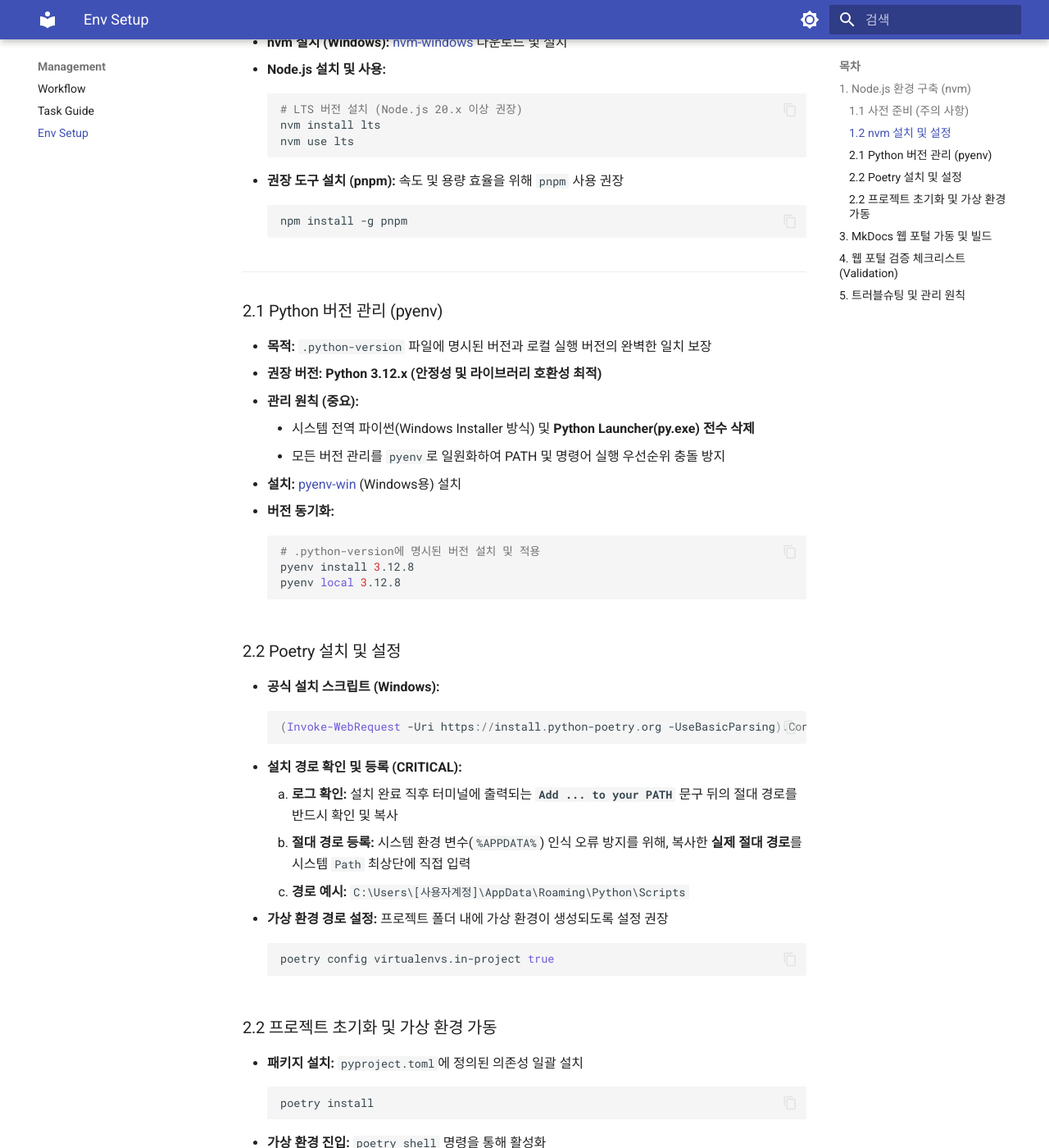
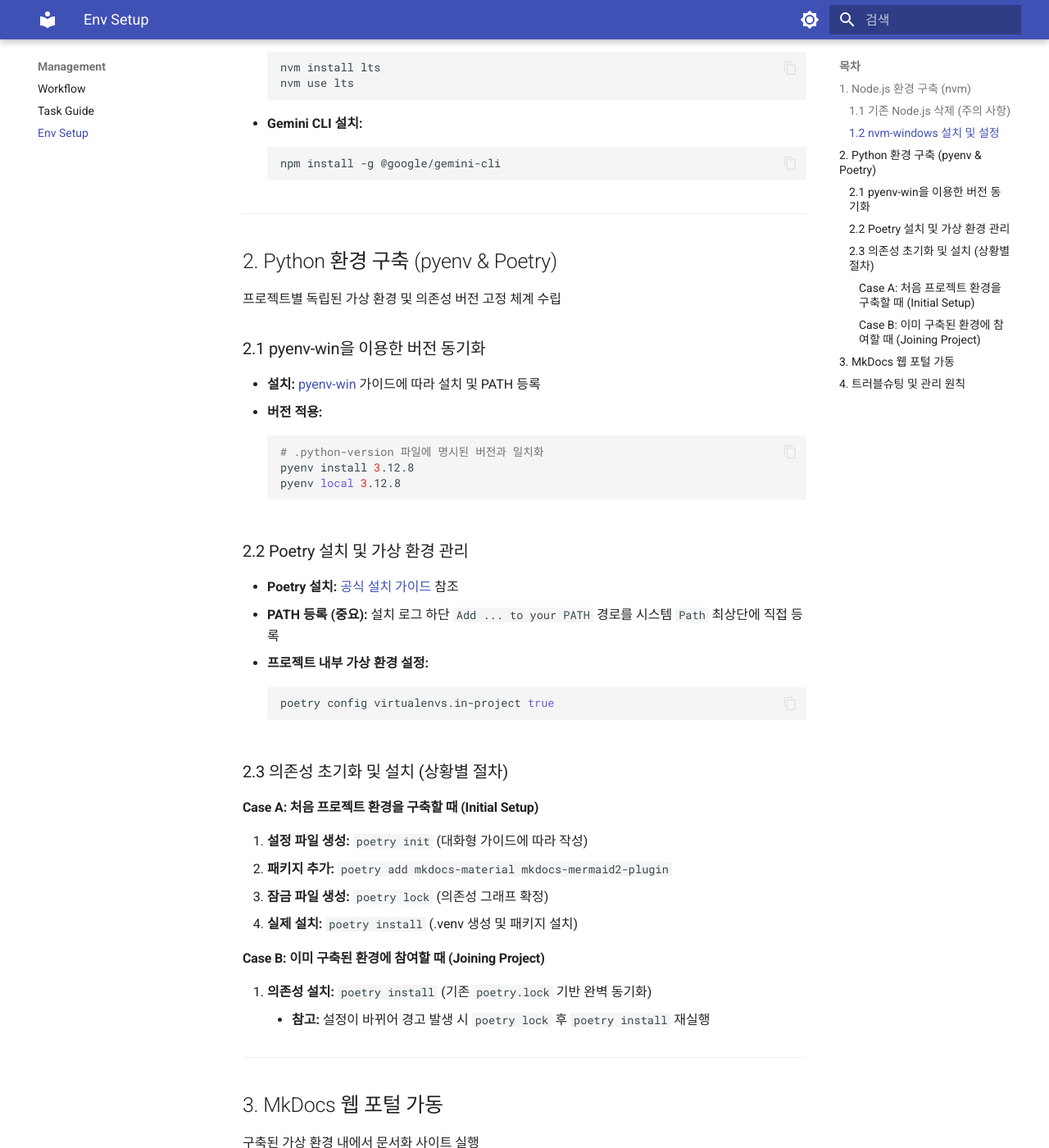
Before and after one commit to ksj686/cloud_infra, an MkDocs documentation site: the page built from docs/ENVIRONMENT_SETUP.md, in a window 1280 px wide and 1400 px high, scrolled down 649 px. Shown: the whole window at 82% size. Built offline with MkDocs 1.6.1 and Material for MkDocs 9.7.7, drawn with Linux system fonts in a browser that asks for light colours; some of the changed text lies outside the part shown.

Commit message:
docs: 의존성 잠금(Poetry Lock) 및 상황별 환경 구축 절차 상세화  - pyproject.toml 수정 시 필수 동기화를 위한 poetry lock 단계 추가  - 신규 세팅(Initial)과 협업 참여(Joining) 절차를 구분하여 가이드 보완  - 2026-04-06 기준 환경 관리 지침 업데이트 내역 기록

````diff
--- a/docs/CHANGELOG.md
+++ b/docs/CHANGELOG.md
@@ -19,9 +19,10 @@
 
 ---
 
-## [개발 환경 관리 체계 고도화 및 도구 도입]
+## [의존성 관리 절차 고도화 및 가이드 보완]
 | 날짜 | 분류 | 수정 내용 | 수정 파일 |
 | :--- | :--- | :--- | :--- |
+| 2026-04-06 | `📝 Docs` | `poetry lock` 절차 및 상황별(신규/참여) 환경 구축 가이드 정밀화 | `docs/ENVIRONMENT_SETUP.md`, `docs/CURRENT_TASK_GUIDE.md` |
 | 2026-04-04 | `📝 Docs` | `nvm` 설치 전 기존 Node.js 삭제 권고 및 경로 충돌 방지 지침 추가 | `docs/ENVIRONMENT_SETUP.md`, `docs/CURRENT_TASK_GUIDE.md` |
 | 2026-04-04 | `📝 Docs` | Poetry 설치 시 터미널 로그를 통한 절대 경로 확인 및 PATH 등록 절차 구체화 | `docs/ENVIRONMENT_SETUP.md` |
 | 2026-04-03 | `⚙️ Refactor` | Python 의존성 관리 도구를 Poetry로 전환하고 결정론적 빌드 환경 구축 | `docs/ENVIRONMENT_SETUP.md` |
--- a/docs/CURRENT_TASK_GUIDE.md
+++ b/docs/CURRENT_TASK_GUIDE.md
@@ -32,7 +32,21 @@
         poetry config virtualenvs.in-project true
         ```
     4.  **프로젝트 초기화:** `poetry init` (Python 버전 질문 시 `^3.12` 입력)
-    5.  **필수 의존성 추가:** `poetry add mkdocs-material mkdocs-mermaid2-plugin`
+    5.  **필수 의존성 추가:**
+        ```bash
+        poetry add mkdocs-material mkdocs-mermaid2-plugin
+        ```
+    6.  **의존성 잠금 및 동기화 (NEW):**
+        ```bash
+        # pyproject.toml 변경 사항을 poetry.lock에 반영
+        poetry lock
+        ```
+    7.  **가상 환경 최종 구축 (CRITICAL):**
+        ```bash
+        # lock 파일 기반 패키지 실제 설치
+        poetry install
+        ```
+        - **확인:** 프로젝트 루트에 `.venv` 폴더가 생성되었는지 확인
 
 ### 1.3 Node.js nvm 설치 및 적용
 - **목적:** 프로젝트 권장 LTS 버전 사용 보장
--- a/docs/ENVIRONMENT_SETUP.md
+++ b/docs/ENVIRONMENT_SETUP.md
@@ -1,107 +1,77 @@
 # Project Environment Setup Guide
 
-본 문서는 프로젝트의 안정적인 가동을 위해 Python(Poetry) 및 Node.js(nvm) 기반의 표준화된 개발 환경 구축 지침 및 웹 포털 검증 절차 정리
+본 문서는 프로젝트 가동을 위한 Python(Poetry), Node.js(nvm) 기반 개발 환경 구축 지침 및 가상 환경 관리 절차 정리
 
 ---
 
 ## 1. Node.js 환경 구축 (nvm)
-버전 관리 및 충돌 방지를 위해 `nvm` 사용 필수
+버전 파편화 방지 및 Gemini CLI 구동을 위한 표준 런타임 구성
 
-### 1.1 사전 준비 (주의 사항)
-- **기존 Node.js 삭제:** `nvm` 설치 전 제어판에서 기존 설치된 모든 Node.js 버전 전수 삭제 필수. 기존 설치본과 `nvm` 간의 실행 경로(Path) 충돌 방지 목적
-- **잔여 폴더 정리:** 삭제 후 `C:\Program Files\nodejs` 또는 `%AppData%\npm` 등 관련 폴더 잔존 여부 확인 및 수동 제거 권장
+### 1.1 기존 Node.js 삭제 (주의 사항)
+- **전수 삭제:** `nvm` 설치 전 제어판에서 기존 모든 Node.js 버전 삭제 필수 (경로 충돌 예방)
+- **잔여물 정리:** `C:\Program Files\nodejs` 및 `%AppData%\npm` 폴더 수동 삭제 권장
 
-### 1.2 nvm 설치 및 설정
-- **nvm 설치 (Windows):** [nvm-windows](https://github.com/coreybutler/nvm-windows/releases) 다운로드 및 설치
-- **Node.js 설치 및 사용:**
+### 1.2 nvm-windows 설치 및 설정
+- **설치:** [nvm-windows](https://github.com/coreybutler/nvm-windows/releases)에서 `nvm-setup.exe` 다운로드 및 설치
+- **Node.js LTS 설치:**
     ```bash
-    # LTS 버전 설치 (Node.js 20.x 이상 권장)
     nvm install lts
     nvm use lts
     ```
-- **권장 도구 설치 (pnpm):** 속도 및 용량 효율을 위해 `pnpm` 사용 권장
+- **Gemini CLI 설치:**
     ```bash
-    npm install -g pnpm
+    npm install -g @google/gemini-cli
     ```
 
 ---
 
-### 2.1 Python 버전 관리 (pyenv)
-- **목적:** `.python-version` 파일에 명시된 버전과 로컬 실행 버전의 완벽한 일치 보장
-- **권장 버전:** **Python 3.12.x (안정성 및 라이브러리 호환성 최적)**
-- **관리 원칙 (중요):**
-    - 시스템 전역 파이썬(Windows Installer 방식) 및 **Python Launcher(py.exe) 전수 삭제**
-    - 모든 버전 관리를 `pyenv`로 일원화하여 PATH 및 명령어 실행 우선순위 충돌 방지
-- **설치:** [pyenv-win](https://github.com/pyenv-win/pyenv-win) (Windows용) 설치
-- **버전 동기화:**
+## 2. Python 환경 구축 (pyenv & Poetry)
+프로젝트별 독립된 가상 환경 및 의존성 버전 고정 체계 수립
+
+### 2.1 pyenv-win을 이용한 버전 동기화
+- **설치:** [pyenv-win](https://github.com/pyenv-win/pyenv-win) 가이드에 따라 설치 및 PATH 등록
+- **버전 적용:**
     ```bash
-    # .python-version에 명시된 버전 설치 및 적용
+    # .python-version 파일에 명시된 버전과 일치화
     pyenv install 3.12.8
     pyenv local 3.12.8
     ```
 
-### 2.2 Poetry 설치 및 설정
-- **공식 설치 스크립트 (Windows):**
-    ```powershell
-    (Invoke-WebRequest -Uri https://install.python-poetry.org -UseBasicParsing).Content | python -
-    ```
-- **설치 경로 확인 및 등록 (CRITICAL):**
-    1.  **로그 확인:** 설치 완료 직후 터미널에 출력되는 **`Add ... to your PATH`** 문구 뒤의 절대 경로를 반드시 확인 및 복사
-    2.  **절대 경로 등록:** 시스템 환경 변수(`%APPDATA%`) 인식 오류 방지를 위해, 복사한 **실제 절대 경로**를 시스템 `Path` 최상단에 직접 입력
-    3.  **경로 예시:** `C:\Users\[사용자계정]\AppData\Roaming\Python\Scripts`
-- **가상 환경 경로 설정:** 프로젝트 폴더 내에 가상 환경이 생성되도록 설정 권장
+### 2.2 Poetry 설치 및 가상 환경 관리
+- **Poetry 설치:** [공식 설치 가이드](https://python-poetry.org/docs/#installation) 참조
+- **PATH 등록 (중요):** 설치 로그 하단 `Add ... to your PATH` 경로를 시스템 `Path` 최상단에 직접 등록
+- **프로젝트 내부 가상 환경 설정:**
     ```bash
     poetry config virtualenvs.in-project true
     ```
 
-### 2.2 프로젝트 초기화 및 가상 환경 가동
-- **패키지 설치:** `pyproject.toml`에 정의된 의존성 일괄 설치
-    ```bash
-    poetry install
-    ```
-- **가상 환경 진입:** `poetry shell` 명령을 통해 활성화
+### 2.3 의존성 초기화 및 설치 (상황별 절차)
+
+#### Case A: 처음 프로젝트 환경을 구축할 때 (Initial Setup)
+1. **설정 파일 생성:** `poetry init` (대화형 가이드에 따라 작성)
+2. **패키지 추가:** `poetry add mkdocs-material mkdocs-mermaid2-plugin`
+3. **잠금 파일 생성:** `poetry lock` (의존성 그래프 확정)
+4. **실제 설치:** `poetry install` (.venv 생성 및 패키지 설치)
+
+#### Case B: 이미 구축된 환경에 참여할 때 (Joining Project)
+1. **의존성 설치:** `poetry install` (기존 `poetry.lock` 기반 완벽 동기화)
+    - **참고:** 설정이 바뀌어 경고 발생 시 `poetry lock` 후 `poetry install` 재실행
 
 ---
 
-## 3. MkDocs 웹 포털 가동 및 빌드
-가상 환경 내에서 MkDocs 서버 실행 및 정적 자산 생성
+## 3. MkDocs 웹 포털 가동
+구축된 가상 환경 내에서 문서화 사이트 실행
 
-- **로컬 개발 서버 실행:**
+- **로컬 가동:**
     ```bash
     poetry run mkdocs serve
     ```
-- **실행 오류 시 (Windows PATH 미설정):**
-    ```bash
-    python -m mkdocs serve
-    ```
-- **정적 빌드 (Production):** 실제 배포용 HTML 파일 생성
-    ```bash
-    poetry run mkdocs build
-    ```
-- **결과물:** 루트의 `site/` 디렉토리에 생성
+- **접속:** [http://127.0.0.1:8000](http://127.0.0.1:8000)
 
 ---
 
-## 4. 웹 포털 검증 체크리스트 (Validation)
-서버 가동 후 정상 작동 여부 전수 검사 항목
-
-- [ ] **내비게이션:** 좌측 트리 메뉴 및 상단 탭 정상 작동 여부
-- [ ] **검색 엔진:** 우측 상단 검색창 키워드 검색 결과 표시 여부
-- [ ] **다이어그램:** Mermaid 기반 아키텍처 그림 정상 출력 여부
-- [ ] **코드 기능:** 코드 블록 내 문법 강조(Highlighting) 및 복사(Copy) 버튼 작동 여부
-- [ ] **이미지:** `docs/` 하위 문서 내 삽입된 이미지 출력 여부
-
----
-
-## 5. 트러블슈팅 및 관리 원칙
-- **.venv 푸시 금지:** 가상 환경 폴더(`.venv`)는 머신 의존적 경로를 포함하므로 절대 Git에 커밋하지 않음 (`.gitignore` 설정 확인)
-- **환경 변수 설정:** `mkdocs` 또는 `poetry` 명령어가 인식되지 않을 경우 시스템 `Path`에 아래 경로 추가
-    - **권장 방식:** 환경 변수(`%APPDATA%`) 인식 오류 방지를 위해 **절대 경로** 직접 입력 권장
-    - **대상 경로 예시:** `C:\Users\[사용자계정]\AppData\Roaming\Python\Scripts`
-- **반영 확인 (중요):** 환경 변수 등록 후 반드시 **현재 실행 중인 모든 터미널 창을 닫고 재시작**해야 변경 사항이 적용됨
-- **pyenv 우선순위 (중요):** `pyenv local` 설정 후에도 버전이 변하지 않을 경우 아래 사항 확인
-    - **시스템 변수 충돌:** 윈도우 시스템 변수 `Path`에 기존 파이썬 경로가 등록된 경우 사용자 변수보다 우선 실행됨. 시스템 변수 내 파이썬 경로 삭제 또는 하단 이동 조치 권장
-    - **명령어 우선순위:** `where.exe python` 실행 시 `pyenv` 경로가 가장 상단에 출력되는지 확인
-- **의존성 동기화:** 패키지 추가/삭제 시 반드시 `poetry add` 또는 `poetry remove` 사용하여 `poetry.lock` 파일 유지
-- **빌드 제외:** 분석용 소스(`lecture/**`)는 `mkdocs.yml`의 `exclude_docs` 설정을 통해 가시성 및 빌드 오류 관리
-- **상시 업데이트:** 환경과 관련된 모든 사항은 본 문서(`docs/ENVIRONMENT_SETUP.md`)에 누적 기록하여 최신 상태 유지
+## 4. 트러블슈팅 및 관리 원칙
+- **의존성 불일치 경고:** `pyproject.toml changed significantly...` 발생 시 `poetry lock` 명령어로 잠금 파일 갱신 필수
+- **.venv 푸시 금지:** 로컬 경로가 포함된 가상 환경 폴더는 절대 Git에 커밋하지 않음 (`.gitignore` 확인)
+- **명령어 미인식:** 시스템 환경 변수 등록 후 반드시 **터미널 재시작** 필수
+- **상시 업데이트:** 환경 관련 모든 특이 사항은 본 문서에 누적 기록하여 최신 상태 유지
````
Also changed, not shown: pyproject.toml (added, +20 -0 lines), 1 other file.
